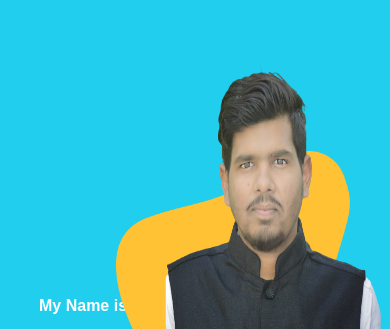
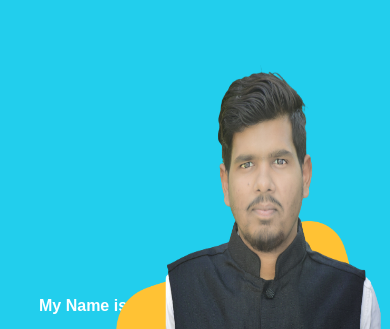
Before and after one commit to rohit4622/rohit4622.github.io, a plain HTML site: page index.html in a window 390 px wide. Shown: the part 70-399 px from the top of the page. Drawn offline with Linux system fonts and the light colour scheme.

Commit message:
Update Style.css

```diff
--- a/images/Style.css
+++ b/images/Style.css
@@ -411,7 +411,7 @@ nav .fas{
         height: 30%;
         position: top;
         align-items: top;
-        bottom: 370px;
+        bottom: 300px;
         right: 40px;
       }
 
```
